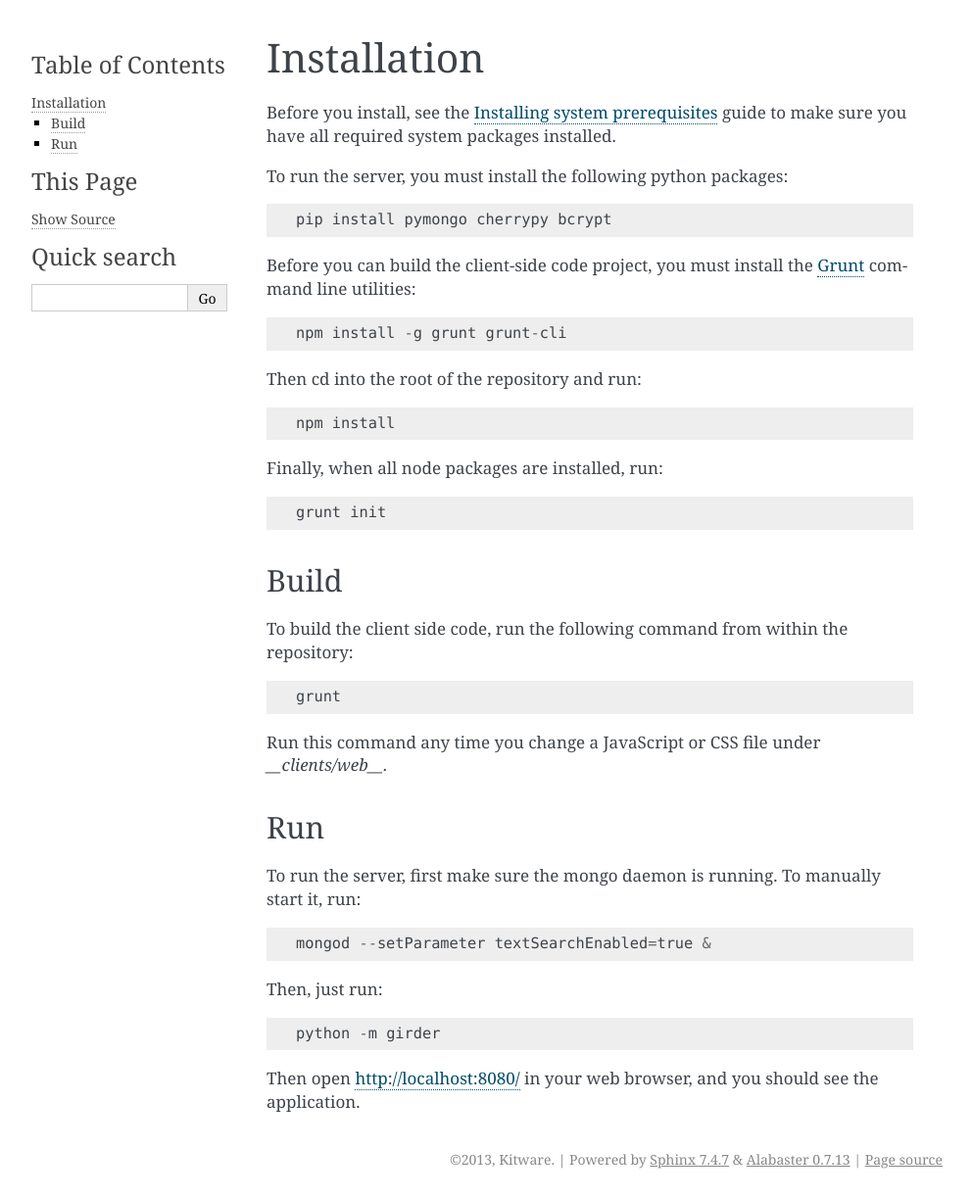
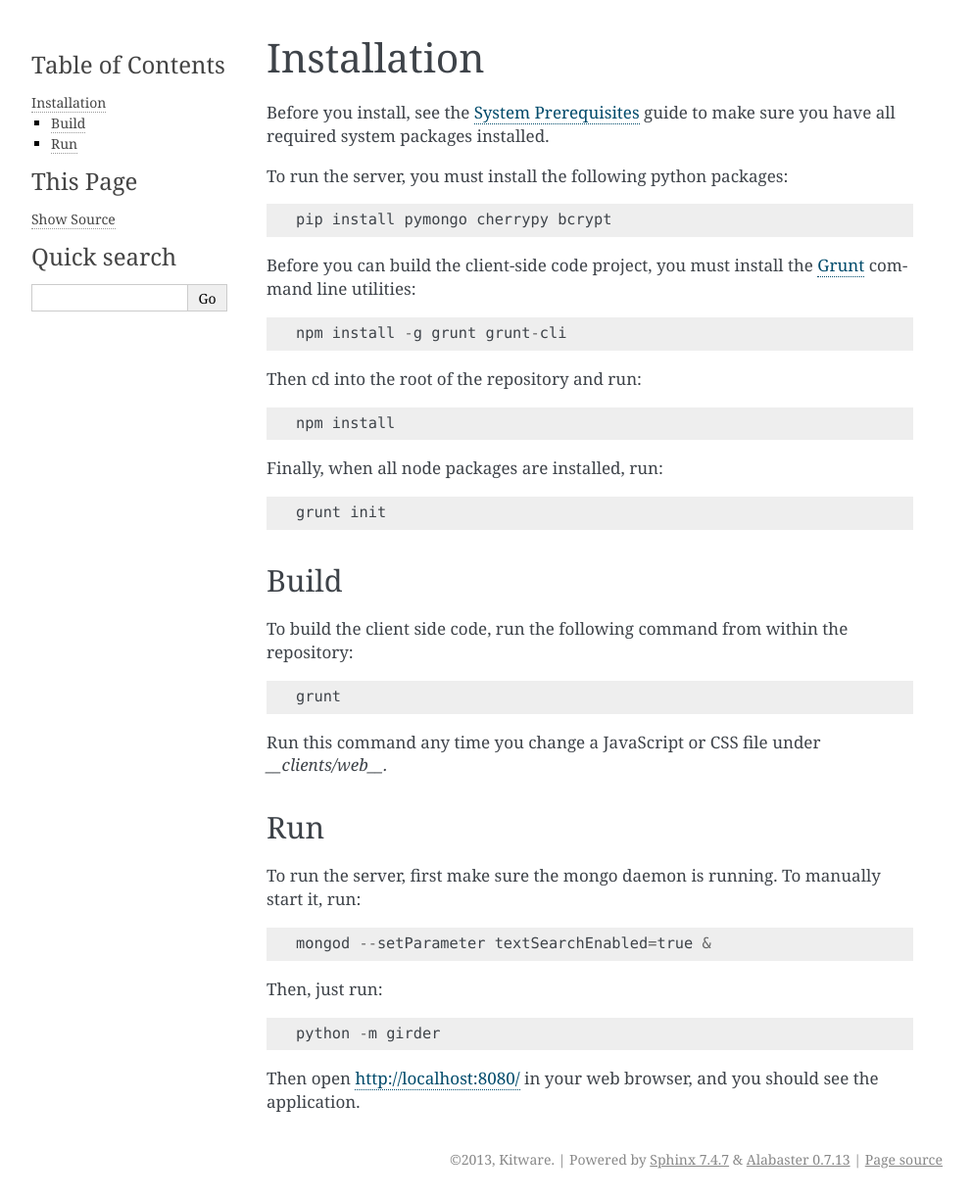
Before and after one commit to girder/girder, a Sphinx documentation site: the page built from docs/installation.rst, in a window 1280 px wide. Shown: the whole page at 98% size, without its empty margins (148-1140 px from the left). Built offline with Sphinx 7.4.7, drawn with Linux system fonts in a browser that asks for light colours.

Commit message:
Fixing a bad link in the documentation.

```diff
--- a/docs/installation.rst
+++ b/docs/installation.rst
@@ -1,8 +1,8 @@
 Installation
 ============
 
-Before you install, see the `Installing system prerequisites </docs/prerequisites.rst>`_
-guide to make sure you have all required system packages installed.
+Before you install, see the :doc:`prerequisites` guide to make sure you
+have all required system packages installed.
 
 To run the server, you must install the following python packages: ::
 
```
